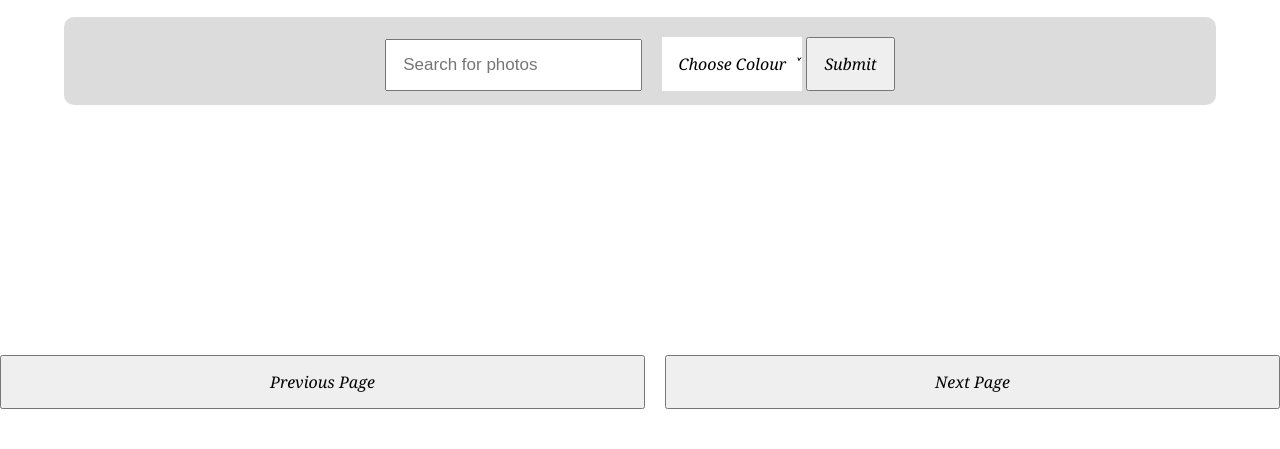
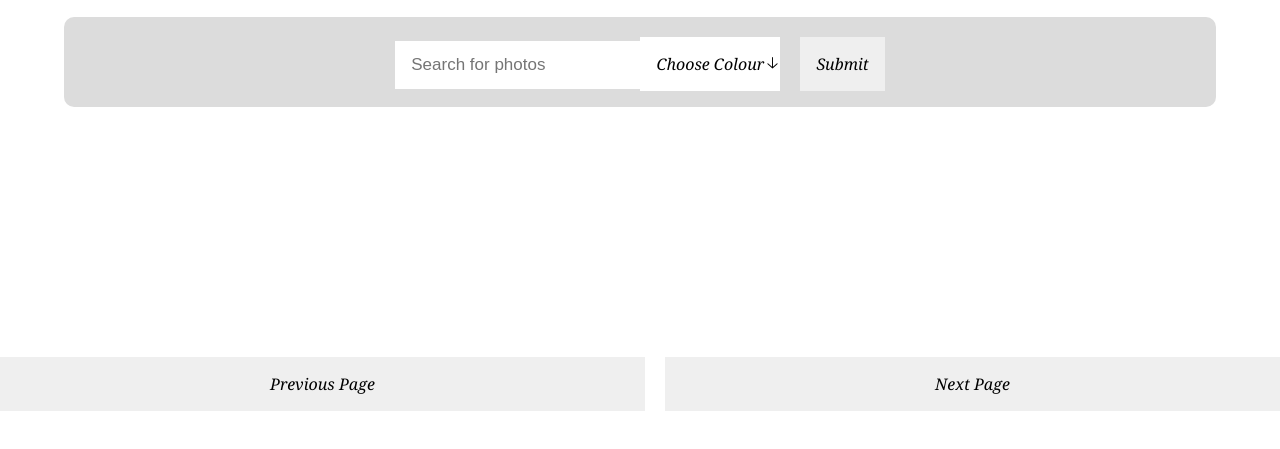
Before and after one commit to lillebjorns/searchengine, a plain HTML site: page index.html in a window 1280 px wide. Shown: the part 91-540 px from the top of the page. Drawn offline with Linux system fonts and the light colour scheme; no server answers.

Commit message:
Fighting with searchbar

```diff
--- a/engine.css
+++ b/engine.css
@@ -27,11 +27,17 @@ header h1 {
     text-shadow: 2px 2px 2px rgb(90, 89, 89);
 }
 button {
-    padding: 14px 16px;
+    padding: 16px 16px;
     font-size: 16px;
     font-style: oblique;
     font-family:Georgia, 'Times New Roman', Times, serif;
+    border:none;
 }
+
+#submitButton {
+    margin-left: 16px;
+}
+
 #searchInput {
     padding: 14px 16px;
 }
@@ -39,19 +45,19 @@ button {
 .topnav {
     display: flex;
     justify-content: center;
-    align-items: center;
+    justify-items: center;
     background-color: #dcdcdc;
     margin-inline-start: 5vw;
     margin-inline-end:5vw;
     border-radius: 10px;
-    padding: 14px 16px;
+    padding: 16px 16px;
+
 }
-
 
 .topnav a {
     color: black;
     text-align: center;
-    padding: 14px 16px;
+    padding: 16px 16px;
     text-decoration: none;
     font-size: 17px;
 }
@@ -62,10 +68,10 @@ button {
 }
 
 .topnav input[type=text] {
-    padding: 6px;
-    border: 1px solid color gray;
+    border: none;
     margin-top: 8px;
-    margin-right: 16px;
+    padding: 16px;
+    margin-right: -12px;
     font-size: 17px;
 }
 
@@ -78,11 +84,12 @@ button {
     min-width: 102px;
 }
 .dropbtn::before { /* lägger till en nedåtpil i dropdown*/
-    content: "˅";
+    content: "🡣";
     position: absolute;
     right: 2px;
     top: 50%;
     transform: translateY(-50%);
+    font-style: normal;
 }
 
 .dropdown {
@@ -150,6 +157,7 @@ button {
     width: 100%;
     min-height: 210px;
     max-height: 210px;
+    border-radius: 2px;
 }
 
 .image img {
--- a/index.html
+++ b/index.html
@@ -12,7 +12,6 @@
     <div class="topnav">
         <form id="searchForm">
             <input id="searchInput" type="text" placeholder="Search for photos">
-
 
          <div class="dropdown">
             <button placeholder="" class="dropbtn">Choose Colour</button>
@@ -33,7 +32,7 @@
             </div>
           </div>
 
-          <button type="submit">Submit</button>
+          <button type="submit" id="submitButton">Submit</button>
         </form>
       </div>
 
```
